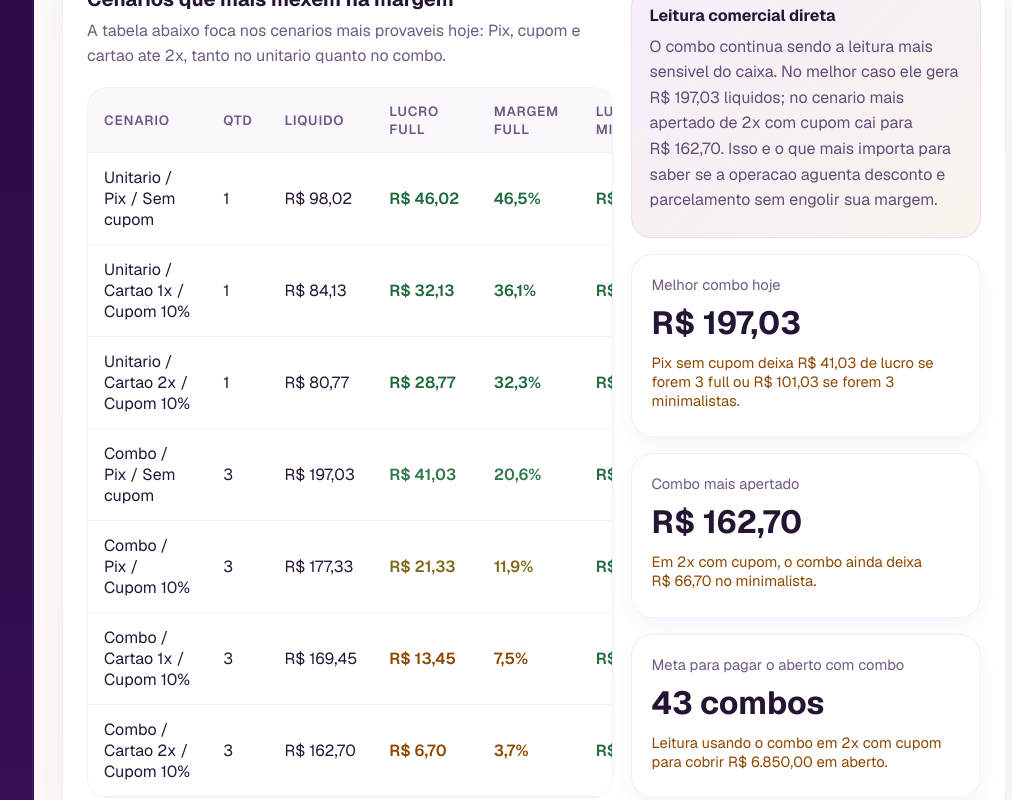
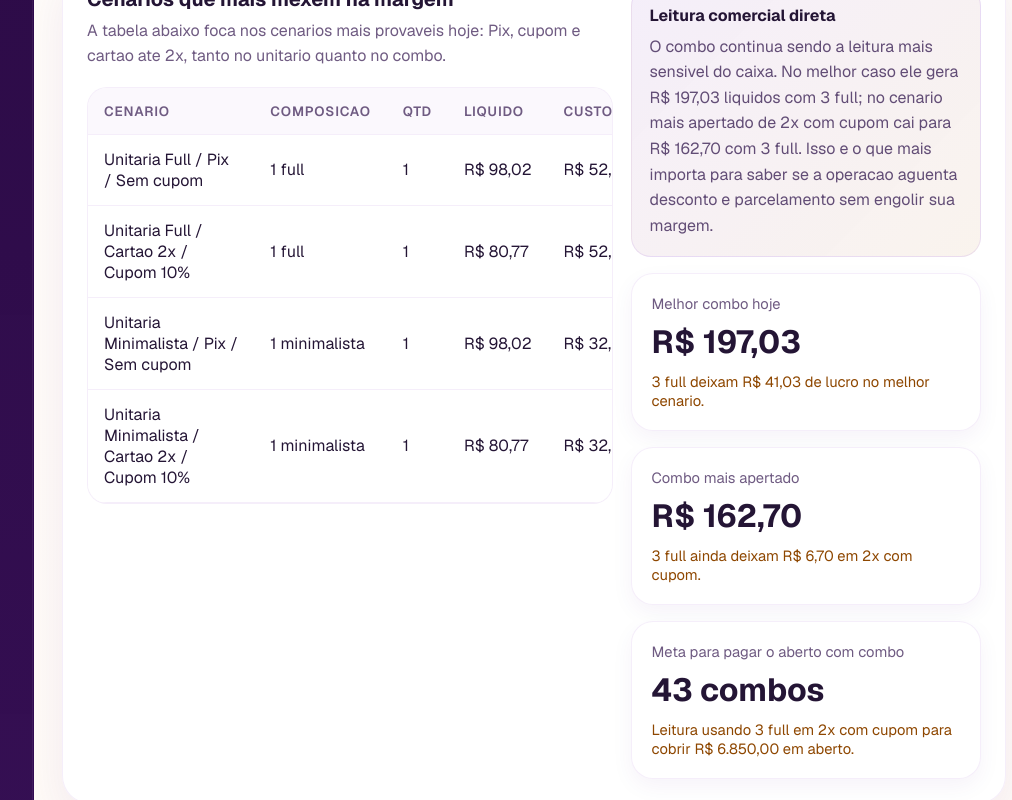
Before and after one commit to TwinexTecnologia/Repeticao-maxima, a Next.js app in the folder web/: page / in a window 1280 px wide. Shown: the part 2640-3440 px from the top of the page, without its empty margins (246-1258 px from the left). Built offline with nearby package versions, Linux system fonts and the light colour scheme; no server answers.

Commit message:
feat: melhora leitura de combos e reposicao

```diff
--- a/web/src/app/page.tsx
+++ b/web/src/app/page.tsx
@@ -9,6 +9,10 @@ import {
 import { loadFinanceConfig } from "@/lib/financeiro/repository";
 import { loadMonthlyFinanceFlow, type FinanceFlowOrder } from "@/lib/financeiro/flow";
 import {
+  loadCompanyDiscountModuleData,
+  type CompanyCartDiscountRule,
+} from "@/lib/empresa/repository";
+import {
   loadDebtModuleData,
   loadStockModuleData,
   type BaseStockItem,
@@ -19,11 +23,12 @@ const FULL_UNIT_COST = 52;
 const MINIMAL_UNIT_COST = 32;
 
 export default async function Home() {
-  const [{ config }, flow, stockModule, debtModule] = await Promise.all([
+  const [{ config }, flow, stockModule, debtModule, companyModule] = await Promise.all([
     loadFinanceConfig(),
     loadMonthlyFinanceFlow(),
     loadStockModuleData(),
     loadDebtModuleData(),
+    loadCompanyDiscountModuleData(),
   ]);
 
   const financeDashboard = buildFinanceDashboard(config);
@@ -34,7 +39,9 @@ export default async function Home() {
     orders: flow.orders,
     cashFlow,
     financeDashboard,
-    comboQuantity: config.comboQuantity,
+    comboRules: companyModule.rules,
+    unitPrice: config.unitPrice,
+    config,
   });
 
   return (
@@ -176,31 +183,27 @@ export default async function Home() {
                 <thead>
                   <tr>
                     <th>Cenario</th>
+                    <th>Composicao</th>
                     <th>Qtd</th>
                     <th>Liquido</th>
-                    <th>Lucro full</th>
-                    <th>Margem full</th>
-                    <th>Lucro minimalista</th>
-                    <th>Margem minimalista</th>
+                    <th>Custo</th>
+                    <th>Lucro</th>
+                    <th>Margem</th>
                   </tr>
                 </thead>
                 <tbody>
                   {snapshot.strategicScenarioRows.map((row) => (
                     <tr key={row.title}>
                       <td>{row.title}</td>
+                      <td>{row.mixLabel}</td>
                       <td>{row.quantity}</td>
                       <td>{formatMoney(row.netReceived)}</td>
-                      <td className={getProfitToneClass(row.fullMarginPercent)}>
-                        {formatMoney(row.fullProfit)}
+                      <td>{formatMoney(row.costTotal)}</td>
+                      <td className={getProfitToneClass(row.marginPercent)}>
+                        {formatMoney(row.netProfit)}
                       </td>
-                      <td className={getProfitToneClass(row.fullMarginPercent)}>
-                        {formatPercent(row.fullMarginPercent)}
-                      </td>
-                      <td className={getProfitToneClass(row.minimalMarginPercent)}>
-                        {formatMoney(row.minimalProfit)}
-                      </td>
-                      <td className={getProfitToneClass(row.minimalMarginPercent)}>
-                        {formatPercent(row.minimalMarginPercent)}
+                      <td className={getProfitToneClass(row.marginPercent)}>
+                        {formatPercent(row.marginPercent)}
                       </td>
                     </tr>
                   ))}
@@ -312,9 +315,11 @@ function buildHomeSnapshot(params: {
   orders: FinanceFlowOrder[];
   cashFlow: ReturnType<typeof buildMonthlyCashFlow>;
   financeDashboard: ReturnType<typeof buildFinanceDashboard>;
-  comboQuantity: number;
+  comboRules: CompanyCartDiscountRule[];
+  unitPrice: number;
+  config: Awaited<ReturnType<typeof loadFinanceConfig>>["config"];
 }) {
-  const { stockItems, debts, orders, cashFlow, financeDashboard } = params;
+  const { stockItems, debts, orders, cashFlow, financeDashboard, comboRules, unitPrice, config } = params;
 
   const totalUnits = stockItems.reduce((sum, item) => sum + item.total, 0);
   const freeUnits = stockItems.reduce((sum, item) => sum + item.free, 0);
@@ -347,23 +352,106 @@ function buildHomeSnapshot(params: {
   const dueFortyFiveTotal = sumDebtsWithinNextDays(openDebts, 45);
 
   const customerSummary = buildCustomerMetrics(orders);
-  const worstRealisticCombo = toScenarioRow(
-    "Combo / Cartao 2x / Cupom 10%",
-    financeDashboard.offers.comboCard2Coupon,
-  );
-  const bestCombo = toScenarioRow(
-    "Combo / Pix / Sem cupom",
-    financeDashboard.offers.comboPixNoCoupon,
-  );
+  const comboDefinitions = buildRealComboDefinitions(comboRules, unitPrice);
+  const comboScenarioRows = comboDefinitions.flatMap((definition) => [
+    buildComboMixScenarioRow({
+      config,
+      title: `${definition.label} / Pix / Sem cupom`,
+      quantity: definition.quantity,
+      basePrice: definition.basePrice,
+      fullCount: definition.fullCount,
+      minimalCount: definition.minimalCount,
+      feePercent: config.nuvemPixPercent,
+      fixedFee: config.nuvemPixFixed,
+      discountPercent: 0,
+      mixLabel: definition.mixLabel,
+    }),
+    buildComboMixScenarioRow({
+      config,
+      title: `${definition.label} / Cartao 2x / Cupom 10%`,
+      quantity: definition.quantity,
+      basePrice: definition.basePrice,
+      fullCount: definition.fullCount,
+      minimalCount: definition.minimalCount,
+      feePercent: config.nuvemCard2Percent,
+      fixedFee: config.nuvemCard2Fixed,
+      discountPercent: config.couponPercent,
+      mixLabel: definition.mixLabel,
+    }),
+  ]);
+  const bestCombo =
+    comboScenarioRows.find((row) => row.title.includes("/ Pix / Sem cupom")) ??
+    buildComboMixScenarioRow({
+      config,
+      title: "Combo / Pix / Sem cupom",
+      quantity: config.comboQuantity,
+      basePrice: config.comboPrice,
+      fullCount: config.comboQuantity,
+      minimalCount: 0,
+      feePercent: config.nuvemPixPercent,
+      fixedFee: config.nuvemPixFixed,
+      discountPercent: 0,
+      mixLabel: `${config.comboQuantity} full`,
+    });
+  const worstRealisticCombo =
+    comboScenarioRows
+      .filter((row) => row.title.includes("/ Cartao 2x / Cupom 10%"))
+      .sort((left, right) => left.fullMarginPercent - right.fullMarginPercent)[0] ??
+    buildComboMixScenarioRow({
+      config,
+      title: "Combo / Cartao 2x / Cupom 10%",
+      quantity: config.comboQuantity,
+      basePrice: config.comboPrice,
+      fullCount: config.comboQuantity,
+      minimalCount: 0,
+      feePercent: config.nuvemCard2Percent,
+      fixedFee: config.nuvemCard2Fixed,
+      discountPercent: config.couponPercent,
+      mixLabel: `${config.comboQuantity} full`,
+    });
   const strategicScenarioRows = [
-    financeDashboard.offers.unitPixNoCoupon,
-    financeDashboard.offers.unitCard1Coupon,
-    financeDashboard.offers.unitCard2Coupon,
-    financeDashboard.offers.comboPixNoCoupon,
-    financeDashboard.offers.comboPixCoupon,
-    financeDashboard.offers.comboCard1Coupon,
-    financeDashboard.offers.comboCard2Coupon,
-  ].map((scenario) => toScenarioRow(scenario.title, scenario));
+    buildUnitMixScenarioRow({
+      config,
+      title: "Unitaria Full / Pix / Sem cupom",
+      basePrice: config.unitPrice,
+      fullCount: 1,
+      minimalCount: 0,
+      feePercent: config.nuvemPixPercent,
+      fixedFee: config.nuvemPixFixed,
+      discountPercent: 0,
+    }),
+    buildUnitMixScenarioRow({
+      config,
+      title: "Unitaria Full / Cartao 2x / Cupom 10%",
+      basePrice: config.unitPrice,
+      fullCount: 1,
+      minimalCount: 0,
+      feePercent: config.nuvemCard2Percent,
+      fixedFee: config.nuvemCard2Fixed,
+      discountPercent: config.couponPercent,
+    }),
+    buildUnitMixScenarioRow({
+      config,
+      title: "Unitaria Minimalista / Pix / Sem cupom",
+      basePrice: config.unitPrice,
+      fullCount: 0,
+      minimalCount: 1,
+      feePercent: config.nuvemPixPercent,
+      fixedFee: config.nuvemPixFixed,
+      discountPercent: 0,
+    }),
+    buildUnitMixScenarioRow({
+      config,
+      title: "Unitaria Minimalista / Cartao 2x / Cupom 10%",
+      basePrice: config.unitPrice,
+      fullCount: 0,
+      minimalCount: 1,
+      feePercent: config.nuvemCard2Percent,
+      fixedFee: config.nuvemCard2Fixed,
+      discountPercent: config.couponPercent,
+    }),
+    ...comboScenarioRows,
+  ];
   const debtWindowRows = buildDebtWindowRows(openDebts, dailyNetPaceValue);
   const stockActionRows = buildStockActionRows(stockItems);
   const highPriorityStock = stockActionRows.filter((row) => row.level === "alto").length;
@@ -486,12 +574,10 @@ function buildHomeSnapshot(params: {
     },
     {
       title: "Combo mais sensivel",
-      level: getMarginAlertLevel(worstRealisticCombo.fullMarginPercent),
-      detail: `No combo em 2x com cupom, o full fica com ${formatPercent(
-        worstRealisticCombo.fullMarginPercent,
-      )} de margem e o minimalista com ${formatPercent(
-        worstRealisticCombo.minimalMarginPercent,
-      )}.`,
+      level: getMarginAlertLevel(worstRealisticCombo.marginPercent),
+      detail: `No combo em 2x com cupom de ${worstRealisticCombo.mixLabel.toLowerCase()}, a margem cai para ${formatPercent(
+        worstRealisticCombo.marginPercent,
+      )} e o lucro fica em ${formatMoney(worstRealisticCombo.netProfit)}.`,
     },
     {
       title: "Fluxo do mes",
@@ -529,12 +615,12 @@ function buildHomeSnapshot(params: {
       {
         label: "Melhor combo hoje",
         value: formatMoney(bestCombo.netReceived),
-        detail: `Pix sem cupom deixa ${formatMoney(bestCombo.fullProfit)} de lucro se forem 3 full ou ${formatMoney(bestCombo.minimalProfit)} se forem 3 minimalistas.`,
+        detail: `${bestCombo.mixLabel} deixam ${formatMoney(bestCombo.netProfit)} de lucro no melhor cenario.`,
       },
       {
         label: "Combo mais apertado",
         value: formatMoney(worstRealisticCombo.netReceived),
-        detail: `Em 2x com cupom, o combo ainda deixa ${formatMoney(worstRealisticCombo.minimalProfit)} no minimalista.`,
+        detail: `${worstRealisticCombo.mixLabel} ainda deixam ${formatMoney(worstRealisticCombo.netProfit)} em 2x com cupom.`,
       },
       {
         label: "Meta para pagar o aberto com combo",
@@ -542,7 +628,7 @@ function buildHomeSnapshot(params: {
           worstRealisticCombo.netReceived > 0
             ? `${Math.ceil(openDebtTotal / worstRealisticCombo.netReceived)} combos`
             : "-",
-        detail: `Leitura usando o combo em 2x com cupom para cobrir ${formatMoney(openDebtTotal)} em aberto.`,
+        detail: `Leitura usando ${worstRealisticCombo.mixLabel.toLowerCase()} em 2x com cupom para cobrir ${formatMoney(openDebtTotal)} em aberto.`,
       },
     ],
     stockActionRows,
@@ -561,9 +647,9 @@ function buildHomeSnapshot(params: {
           )}.`,
     marginDiagnosis: `O combo continua sendo a leitura mais sensivel do caixa. No melhor caso ele gera ${formatMoney(
       bestCombo.netReceived,
-    )} liquidos; no cenario mais apertado de 2x com cupom cai para ${formatMoney(
+    )} liquidos com ${bestCombo.mixLabel.toLowerCase()}; no cenario mais apertado de 2x com cupom cai para ${formatMoney(
       worstRealisticCombo.netReceived,
-    )}. Isso e o que mais importa para saber se a operacao aguenta desconto e parcelamento sem engolir sua margem.`,
+    )} com ${worstRealisticCombo.mixLabel.toLowerCase()}. Isso e o que mais importa para saber se a operacao aguenta desconto e parcelamento sem engolir sua margem.`,
     averageTicket: customerSummary.averageTicket,
     totalOrdersLabel:
       orders.length > 0
@@ -574,34 +660,209 @@ function buildHomeSnapshot(params: {
   };
 }
 
-function toScenarioRow(
-  title: string,
-  scenario: ReturnType<typeof buildFinanceDashboard>["offers"][keyof ReturnType<
-    typeof buildFinanceDashboard
-  >["offers"]],
-) {
-  const fullProfit = scenario.netReceived - FULL_UNIT_COST * scenario.quantity;
-  const minimalProfit =
-    scenario.netReceived - MINIMAL_UNIT_COST * scenario.quantity;
-  const fullMarginPercent =
-    scenario.discountedRevenue > 0
-      ? (fullProfit / scenario.discountedRevenue) * 100
-      : 0;
-  const minimalMarginPercent =
-    scenario.discountedRevenue > 0
-      ? (minimalProfit / scenario.discountedRevenue) * 100
-      : 0;
+type DashboardScenarioRow = {
+  title: string;
+  quantity: number;
+  mixLabel: string;
+  discountedRevenue: number;
+  feeCost: number;
+  costTotal: number;
+  netReceived: number;
+  netProfit: number;
+  marginPercent: number;
+};
+
+type DashboardComboDefinition = {
+  label: string;
+  quantity: number;
+  fullCount: number;
+  minimalCount: number;
+  basePrice: number;
+  mixLabel: string;
+};
+
+function buildUnitMixScenarioRow(params: {
+  config: Awaited<ReturnType<typeof loadFinanceConfig>>["config"];
+  title: string;
+  basePrice: number;
+  fullCount: number;
+  minimalCount: number;
+  feePercent: number;
+  fixedFee: number;
+  discountPercent: number;
+}): DashboardScenarioRow {
+  return buildMixScenarioRow({
+    ...params,
+    quantity: params.fullCount + params.minimalCount,
+    mixLabel:
+      params.fullCount > 0
+        ? params.minimalCount > 0
+          ? `${params.fullCount} full + ${params.minimalCount} minimalista`
+          : `${params.fullCount} full`
+        : `${params.minimalCount} minimalista`,
+  });
+}
+
+function buildComboMixScenarioRow(params: {
+  config: Awaited<ReturnType<typeof loadFinanceConfig>>["config"];
+  title: string;
+  quantity: number;
+  basePrice: number;
+  fullCount: number;
+  minimalCount: number;
+  feePercent: number;
+  fixedFee: number;
+  discountPercent: number;
+  mixLabel: string;
+}): DashboardScenarioRow {
+  return buildMixScenarioRow(params);
+}
+
+function buildMixScenarioRow(params: {
+  config: Awaited<ReturnType<typeof loadFinanceConfig>>["config"];
+  title: string;
+  quantity: number;
+  basePrice: number;
+  fullCount: number;
+  minimalCount: number;
+  feePercent: number;
+  fixedFee: number;
+  discountPercent: number;
+  mixLabel: string;
+}): DashboardScenarioRow {
+  const discountedRevenue = params.basePrice * (1 - params.discountPercent / 100);
+  const feeCost =
+    discountedRevenue * (params.feePercent / 100) + params.fixedFee;
+  const netReceived = Math.max(discountedRevenue - feeCost, 0);
+  const costTotal =
+    params.fullCount * FULL_UNIT_COST +
+    params.minimalCount * MINIMAL_UNIT_COST +
+    params.config.freightSubsidy;
+  const netProfit = netReceived - costTotal;
+  const marginPercent =
+    discountedRevenue > 0 ? (netProfit / discountedRevenue) * 100 : 0;
 
   return {
-    title,
-    quantity: scenario.quantity,
-    feeCost: scenario.feeCost,
-    netReceived: scenario.netReceived,
-    fullProfit,
-    fullMarginPercent,
-    minimalProfit,
-    minimalMarginPercent,
+    title: params.title,
+    quantity: params.quantity,
+    mixLabel: params.mixLabel,
+    discountedRevenue,
+    feeCost,
+    costTotal,
+    netReceived,
+    netProfit,
+    marginPercent,
   };
+}
+
+function buildRealComboDefinitions(
+  rules: CompanyCartDiscountRule[],
+  unitPrice: number,
+) {
+  const activeRules = rules.filter((rule) => rule.active);
+  const preferred = [
+    ["COMBO PREMIUM", "premium"],
+    ["COMBO SMART", "smart"],
+    ["COMBO ENTRY", "entry"],
+  ] as const;
+  const selected = preferred
+    .map(([, keyword]) =>
+      activeRules.find((rule) =>
+        normalizeText(`${rule.title} ${rule.categoryName}`).includes(keyword),
+      ),
+    )
+    .filter((rule): rule is CompanyCartDiscountRule => Boolean(rule));
+
+  const sourceRules = selected.length > 0 ? selected : activeRules;
+
+  return sourceRules
+    .map((rule) => {
+      const mix = inferRuleMix(rule);
+      if (!mix || mix.quantity <= 0) {
+        return null;
+      }
+
+      return {
+        label: rule.title.trim() || "Combo ativo",
+        quantity: mix.quantity,
+        fullCount: mix.fullCount,
+        minimalCount: mix.minimalCount,
+        basePrice: Math.max(unitPrice * mix.quantity - rule.discountAmount, 0),
+        mixLabel: mix.mixLabel,
+      };
+    })
+    .filter((item): item is DashboardComboDefinition => Boolean(item));
+}
+
+function inferRuleMix(rule: CompanyCartDiscountRule) {
+  const text = normalizeText(
+    `${rule.title} ${rule.categoryName} ${rule.categoryNames.join(" ")} ${rule.notes}`,
+  );
+  const groups = rule.comboGroups.map((group) => ({
+    ...group,
+    normalized: normalizeText(`${group.categoryName} ${group.productNames.join(" ")}`),
+  }));
+  const fullCount = groups
+    .filter((group) => group.normalized.includes("full"))
+    .reduce((sum, group) => sum + group.minimumQuantity, 0);
+  const minimalCount = groups
+    .filter((group) => group.normalized.includes("minimal"))
+    .reduce((sum, group) => sum + group.minimumQuantity, 0);
+  const groupedQuantity = groups.reduce((sum, group) => sum + group.minimumQuantity, 0);
+
+  if (groupedQuantity > 0 && fullCount + minimalCount > 0) {
+    return {
+      fullCount,
+      minimalCount,
+      quantity: groupedQuantity,
+      mixLabel: buildMixLabel(fullCount, minimalCount),
+    };
+  }
+
+  if (text.includes("smart")) {
+    return {
+      fullCount: 2,
+      minimalCount: 1,
+      quantity: 3,
+      mixLabel: buildMixLabel(2, 1),
+    };
+  }
+
+  if (text.includes("entry") || text.includes("minimalista")) {
+    const quantity = Math.max(rule.minimumQuantity, 3);
+    return {
+      fullCount: 0,
+      minimalCount: quantity,
+      quantity,
+      mixLabel: buildMixLabel(0, quantity),
+    };
+  }
+
+  if (text.includes("premium")) {
+    const quantity = Math.max(rule.minimumQuantity, 3);
+    return {
+      fullCount: quantity,
+      minimalCount: 0,
+      quantity,
+      mixLabel: buildMixLabel(quantity, 0),
+    };
+  }
+
+  return null;
+}
+
+function buildMixLabel(fullCount: number, minimalCount: number) {
+  const parts = [];
+
+  if (fullCount > 0) {
+    parts.push(`${fullCount} full`);
+  }
+
+  if (minimalCount > 0) {
+    parts.push(`${minimalCount} minimalista${minimalCount > 1 ? "s" : ""}`);
+  }
+
+  return parts.join(" + ");
 }
 
 function buildCustomerMetrics(orders: FinanceFlowOrder[]) {
```
